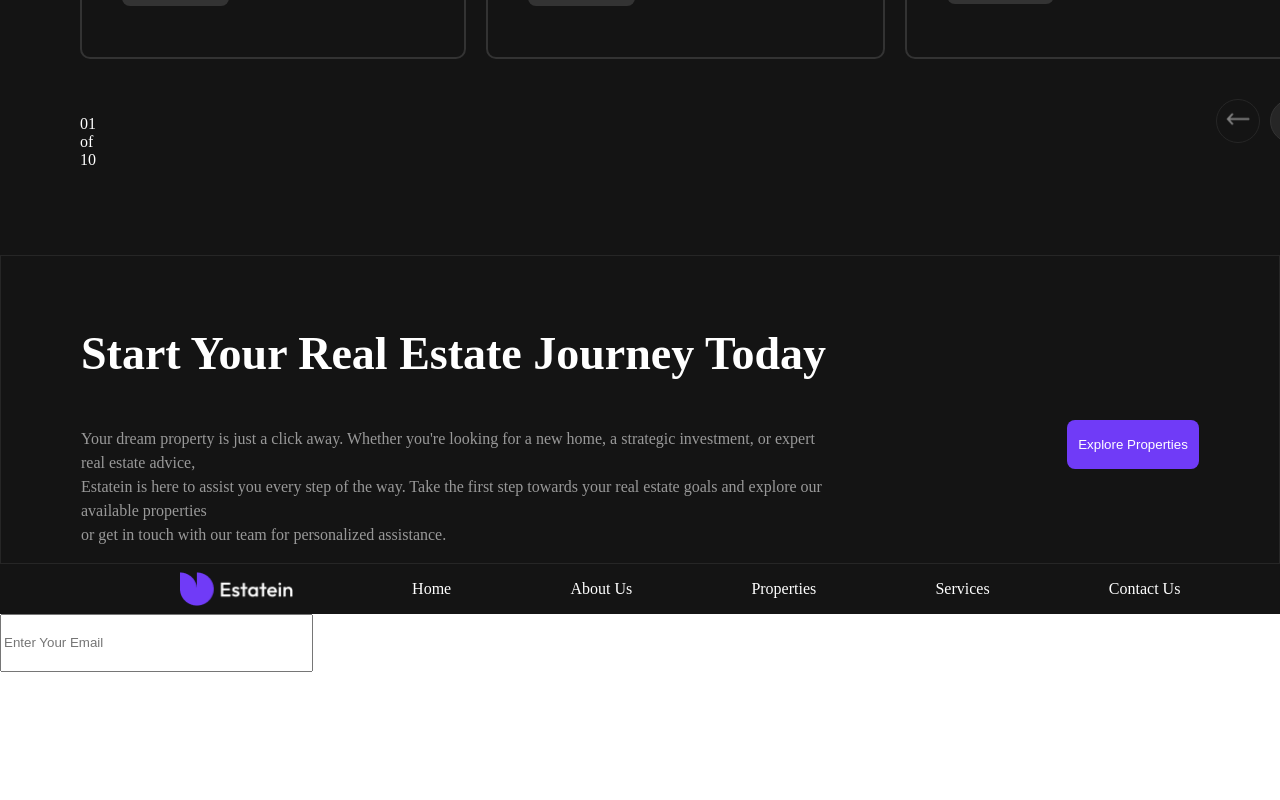
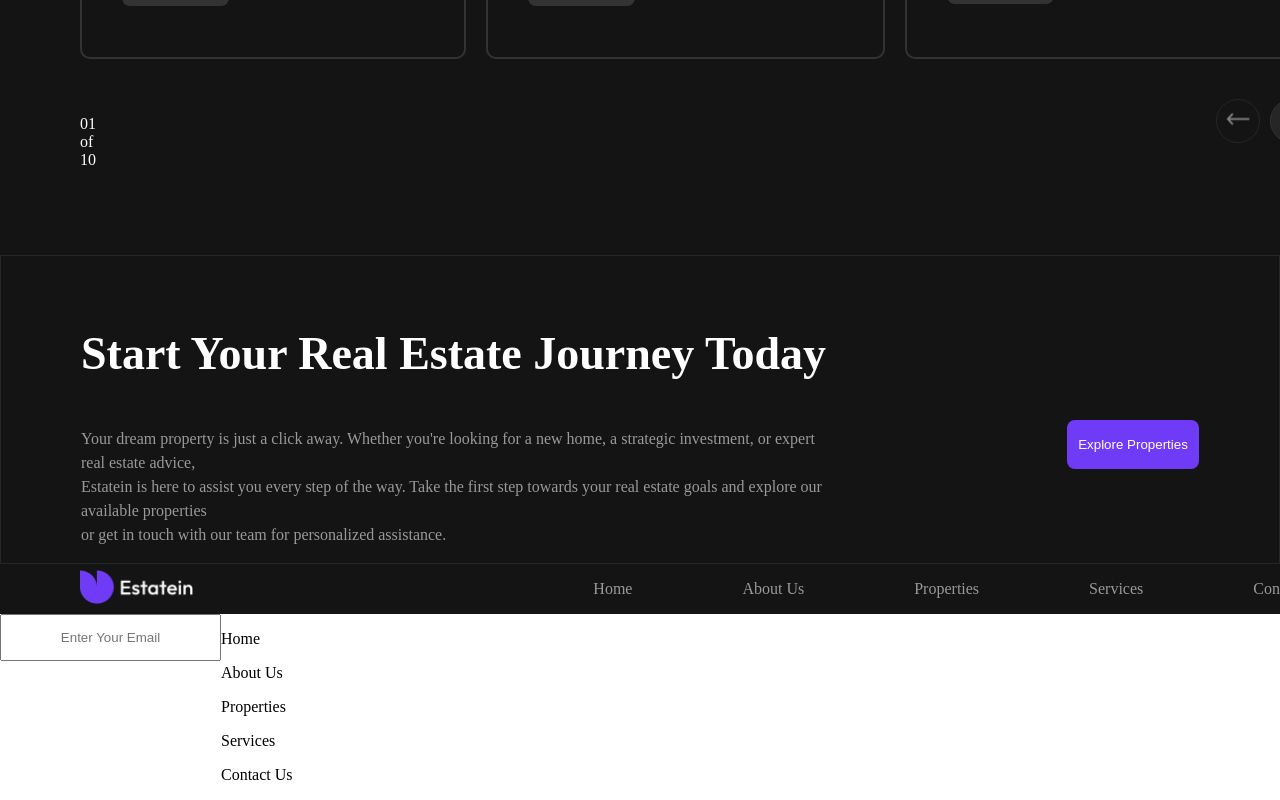
Before and after one commit to DeVTeJ10/Home-ly, a React (Vite) app: page / in a window 1280 px wide. Shown: the part 3540-4340 px from the top of the page. Before the commit the page ends 4212 px from the top, so only its background shows below. Built offline with nearby package versions, Linux system fonts and the light colour scheme.

Commit message:
footer design

```diff
--- a/src/components/footer/footer.css
+++ b/src/components/footer/footer.css
@@ -1,19 +1,41 @@
-.logo2{
+.sentient{
     display: flex;
     align-items: center;
     padding-left: 80px;
     padding-right: 80px;
-    justify-content: space-around;
     background-color: #141414;
     color: white;
-    gap: 80px;
+    gap: 400px;
+}
+
+.features{
+    display: flex;
+    gap: 110px;
+    white-space: nowrap;
+    color: #999999;
+}
+
+.sentient{
+    display: flex;
+}
+
+
+p{
+    font-size: 18px;
 }
 
 .emails{
-    width: 305px;
-    height: 52px;
+    padding-left: 20px;
+    padding-right: 20px;
+    padding-top: 14px;
+    padding-bottom: 14px;
+    text-align: center;
 }
 
-.logo2s{
-    padding-left: 80px;
+.inputss{
+    padding-right: 80px;
 }
+
+.sentients{
+    display: flex;
+}
--- a/src/components/footer/index.jsx
+++ b/src/components/footer/index.jsx
@@ -7,22 +7,31 @@ import './footer.css'
 const index = () => {
   return (
     <div>
-        <div className='mailogo'>
-            <div>
-
+        <div className='sentient'>
+            <div className='logo2s'>
+                <img src="./src/images/Logo.png" width={113.33} height={34} />
             </div>
-        <div className='logo2'>
-        <img src="./src/images/Logo.png" width={113.33} height={34} className='logo2s'/>
-
+            <div className='features'>
                 <p>Home</p>
                 <p>About Us</p>
                 <p>Properties</p>
                 <p>Services</p>
                 <p>Contact Us</p>
+            </div>
         </div>
+
+        <div className='sentients'>
+            <div className=''>
+                <input placeholder='Enter Your Email' className='emails'></input>
+            </div>
+            <div className='feature2'>
+                <p>Home</p>
+                <p>About Us</p>
+                <p>Properties</p>
+                <p>Services</p>
+                <p>Contact Us</p>
+            </div>
         </div>
-            <input placeholder='Enter Your Email' className='emails'></input>
-
     </div>
   )
 }
```
